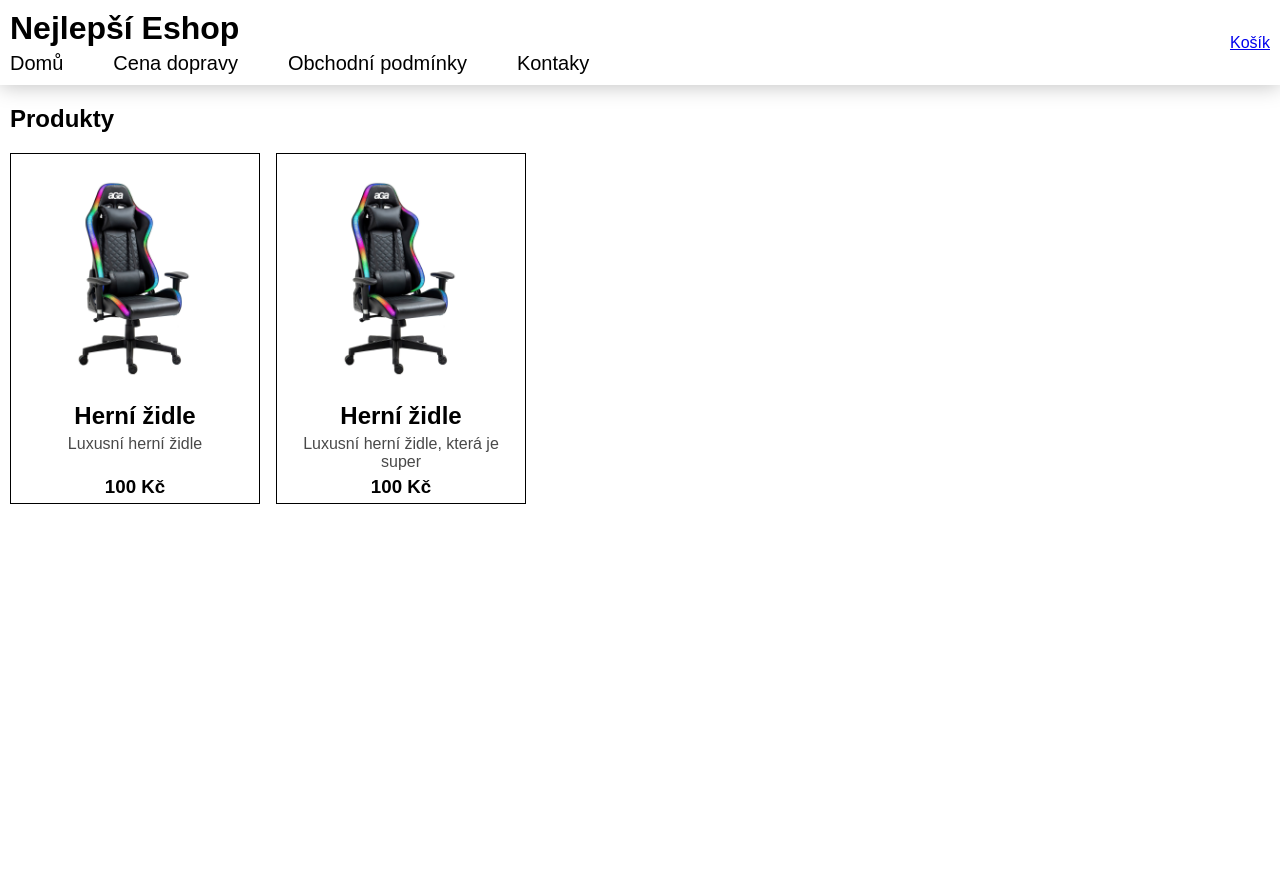
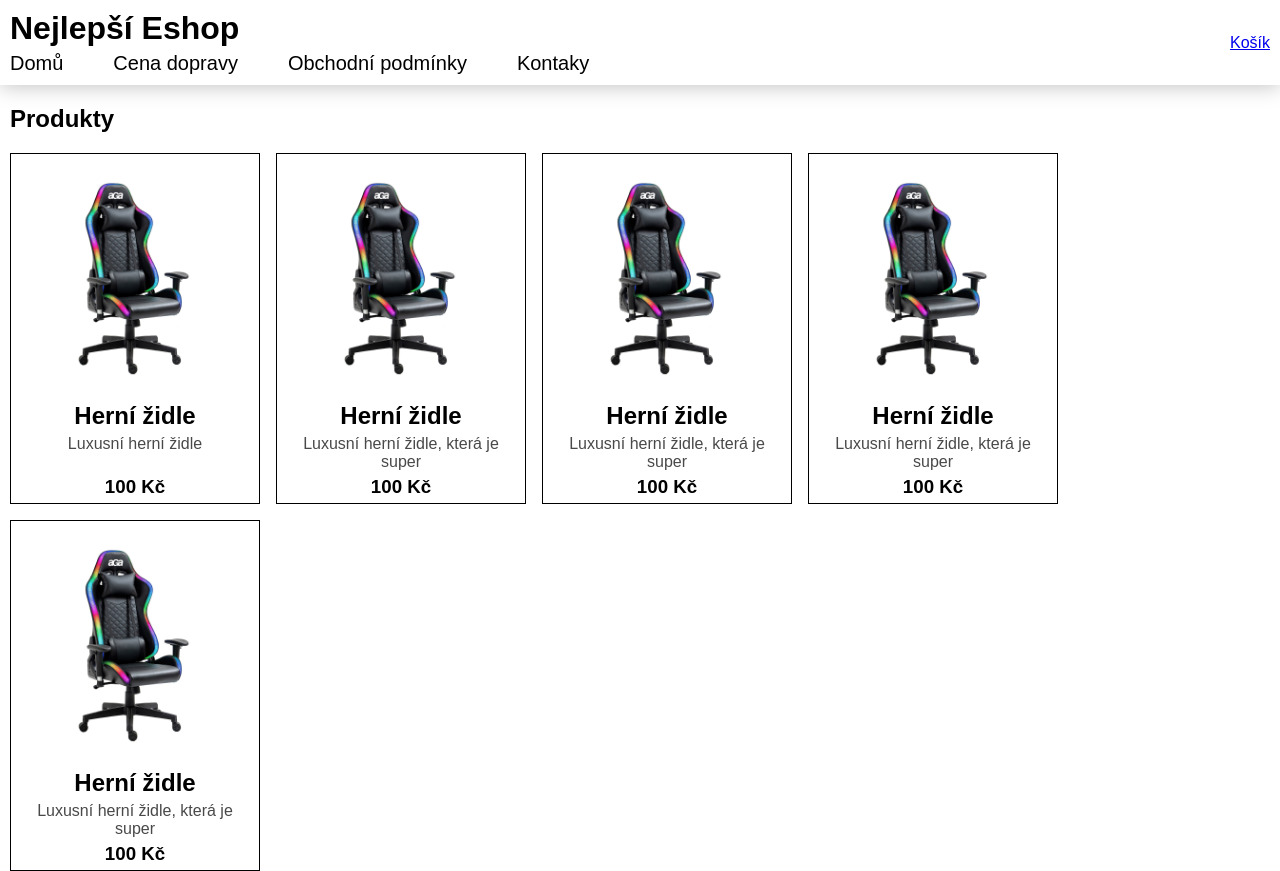
Before and after one commit to vikykomar/Projekt_PRG, a React (Vite) app in the folder frontend/: page / in a window 1280 px wide. Before the commit the page ends 800 px from the top, so only its background shows below. Built offline with nearby package versions, Linux system fonts and the light colour scheme.

Commit message:
Přidán základ pro stránku s produktem. Přidán Link do produktu na hlavní stránce.

```diff
--- a/frontend/src/MainComponents/Produkty/Main.jsx
+++ b/frontend/src/MainComponents/Produkty/Main.jsx
@@ -1,4 +1,7 @@
 export const Produkty = new Map([
     ["02f29835-455e-408b-a023-2216fcb50ae7", {Nazev: "Herní židle", Cena: 100, Short_Description: "Luxusní herní židle", IMG_Preview: "1.jpg", IMG: ["1.jpg", "2.jpg", "3.jpg"]}],
-    ["02f29835-455e-408b-a023-2216fcb50ad7", {Nazev: "Herní židle", Cena: 100, Short_Description: "Luxusní herní židle, která je super", IMG_Preview: "1.jpg", IMG: ["1.jpg", "2.jpg", "3.jpg"]}]
+    ["02f29835-455e-408b-a023-2216fcb50ad7", {Nazev: "Herní židle", Cena: 100, Short_Description: "Luxusní herní židle, která je super", IMG_Preview: "1.jpg", IMG: ["1.jpg", "2.jpg", "3.jpg"]}],
+    ["02f29835-455e-408b-a023-2216fcb50ad8", {Nazev: "Herní židle", Cena: 100, Short_Description: "Luxusní herní židle, která je super", IMG_Preview: "1.jpg", IMG: ["1.jpg", "2.jpg", "3.jpg"]}],
+    ["02f29835-455e-408b-a023-2216fcb50ad9", {Nazev: "Herní židle", Cena: 100, Short_Description: "Luxusní herní židle, která je super", IMG_Preview: "1.jpg", IMG: ["1.jpg", "2.jpg", "3.jpg"]}],
+    ["02f29835-455e-408b-a023-2216fcb50ad10", {Nazev: "Herní židle", Cena: 100, Short_Description: "Luxusní herní židle, která je super", IMG_Preview: "1.jpg", IMG: ["1.jpg", "2.jpg", "3.jpg"]}]
 ])
--- a/frontend/src/Router.jsx
+++ b/frontend/src/Router.jsx
@@ -3,6 +3,7 @@ import {BrowserRouter, Routes, Route, Outlet} from "react-router"
 import Header from "./MainComponents/Header/Main"
 
 import Domu from "./Routes/Domu/Main"
+import Produkt from "./Routes/Produkt/Main"
 import StrankaNenalezena from "./Routes/StrankaNenalezena/Main"
 
 export default function Router (){
@@ -13,6 +14,7 @@ export default function Router (){
                 <Route path="*" element={<StrankaNenalezena/>}/>
                 <Route element={<Header/>}>
                     <Route path="/" element={<Domu/>}/>
+                    <Route path="/produkt/:UUID" element={<Produkt/>}/>
                 </Route>
             </Routes>
         </BrowserRouter>
--- a/frontend/src/Routes/Domu/Main.jsx
+++ b/frontend/src/Routes/Domu/Main.jsx
@@ -2,6 +2,7 @@ import Style from "./Main.module.css"
 
 import { Produkty } from "../../MainComponents/Produkty/Main"
 import { useMemo } from "react"
+import { Link } from "react-router"
 
 export default function Domu(){
 
@@ -12,12 +13,12 @@ export default function Domu(){
             <h2>Produkty</h2>
             <div className={Style.Produkty}>
                 {ProduktyArray.map(([key, value]) =>
-                    <div className={Style.Produkt} key={key}>
+                    <Link to={`/Produkt/${key}`} className={Style.Produkt} key={key}>
                         <img alt={value.Nazev} src={`/Polozky_Img_Previews/${value.IMG_Preview}`}></img>
                         <h2>{value.Nazev}</h2>
                         <p>{value.Short_Description}</p>
                         <h3>{value.Cena} Kč</h3>
-                    </div>
+                    </Link>
                 )}
             </div>
         </div>
--- a/frontend/src/Routes/Domu/Main.module.css
+++ b/frontend/src/Routes/Domu/Main.module.css
@@ -26,6 +26,8 @@
         cursor: pointer;
 
         text-align: center;
+        text-decoration: none;
+        color: black;
 
         transition: transform 0.2s ease-in-out;
 
--- /dev/null
+++ b/frontend/src/Routes/Produkt/Main.jsx
@@ -0,0 +1,32 @@
+import { useEffect, useMemo, useState } from "react"
+import { useNavigate, useParams } from "react-router"
+
+import { Produkty } from "../../MainComponents/Produkty/Main"
+
+export default function Produkt(){
+    let navigate = useNavigate()
+    const params = useParams()
+
+    const [Produkt, set_Produkt] = useState([null, {Nazev: null, Cena: null, Short_Description: null, IMG_Preview: null, IMG: []}])
+
+    useEffect(() => {
+        if(params.UUID === undefined){
+            return
+        }
+
+        const NactenyProdukt = Produkty.get(params.UUID)
+
+        if(NactenyProdukt === undefined){
+            navigate("/")
+            return
+        }
+
+        set_Produkt(NactenyProdukt)
+    }, [Produkty])
+
+    return(
+        <div className="Content">
+
+        </div>
+    )
+}
```
